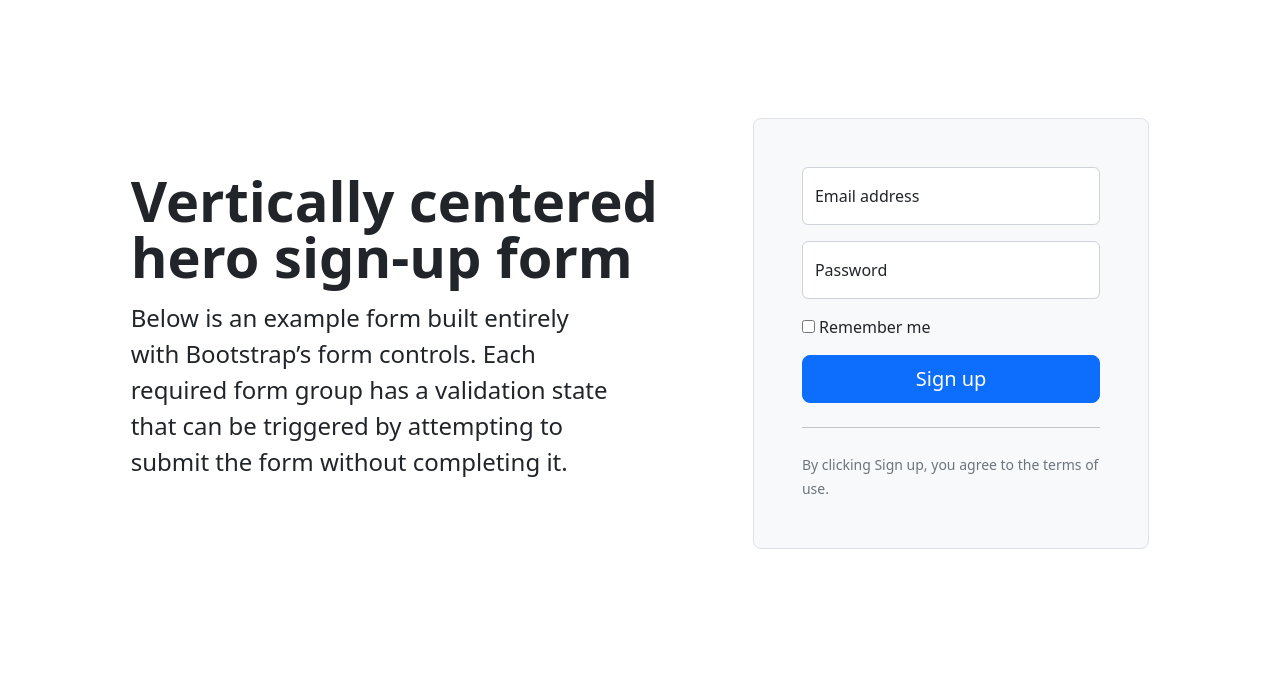
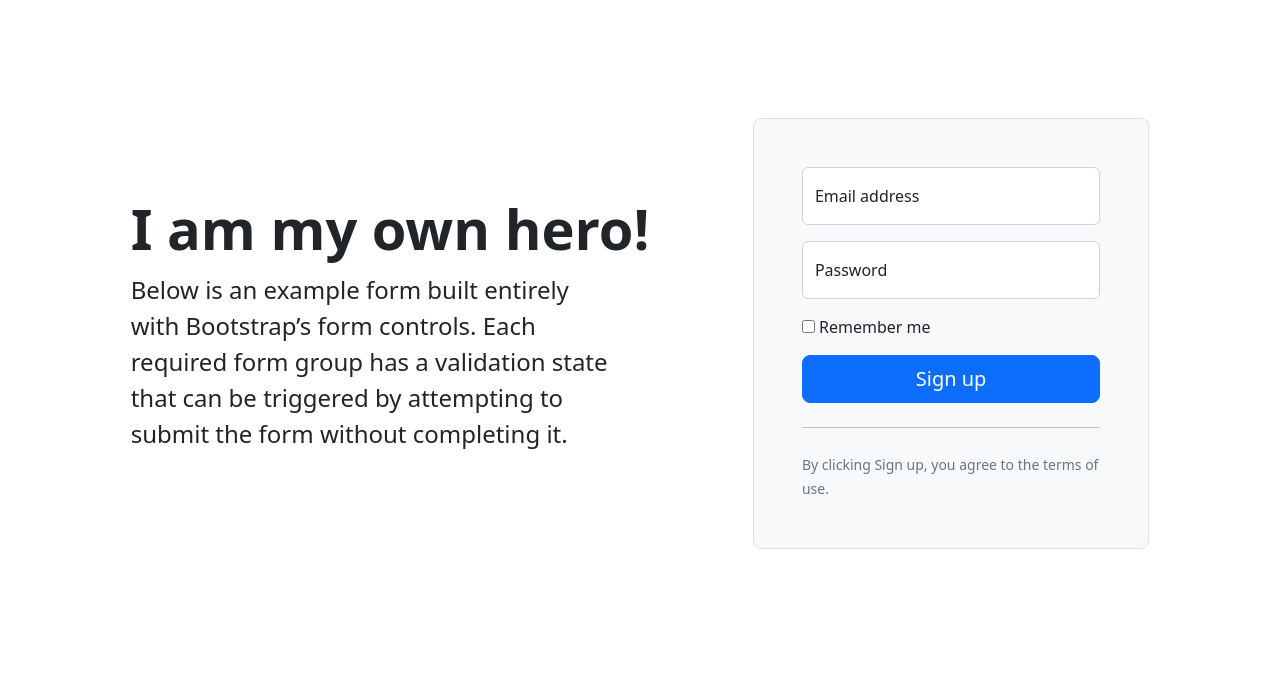
Before and after one commit to Nalshamsi/cs-coding-octdec2022-mod2, a plain HTML site: page index.html in a window 1280 px wide. Shown: the part 73-763 px from the top of the page. Drawn offline with nearby package versions, Linux system fonts and the light colour scheme.

Commit message:
Changes made to Hero

```diff
--- a/index.html
+++ b/index.html
@@ -110,7 +110,7 @@
         <div class="container col-xl-10 col-xxl-8 px-4 py-5">
           <div class="row align-items-center g-lg-5 py-5">
             <div class="col-lg-7 text-center text-lg-start">
-              <h1 class="display-4 fw-bold lh-1 mb-3">Vertically centered hero sign-up form</h1>
+              <h1 class="display-4 fw-bold lh-1 mb-3">I am my own hero!</h1>
               <p class="col-lg-10 fs-4">Below is an example form built entirely with Bootstrap’s form controls. Each required form group has a validation state that can be triggered by attempting to submit the form without completing it.</p>
             </div>
             <div class="col-md-10 mx-auto col-lg-5">
```
